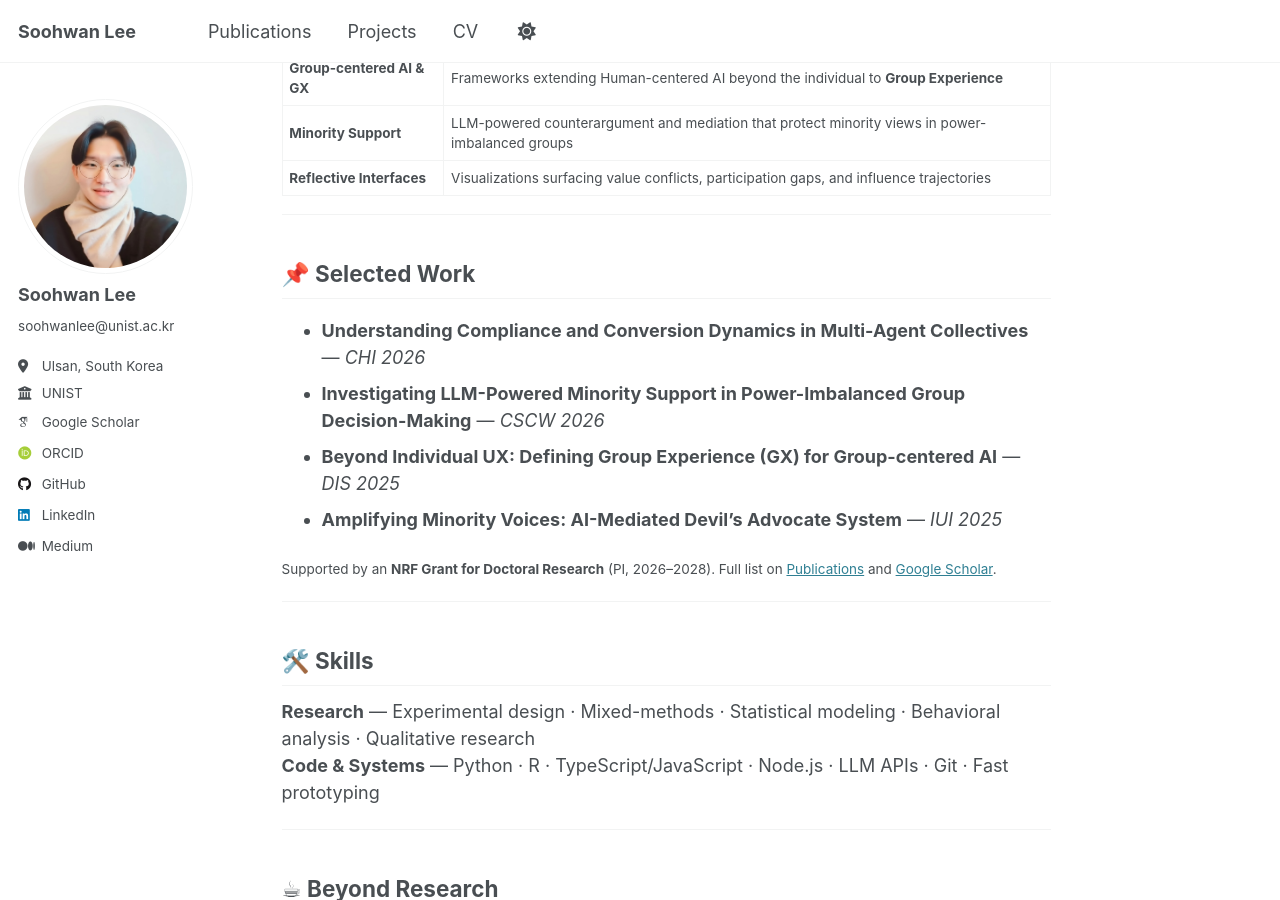
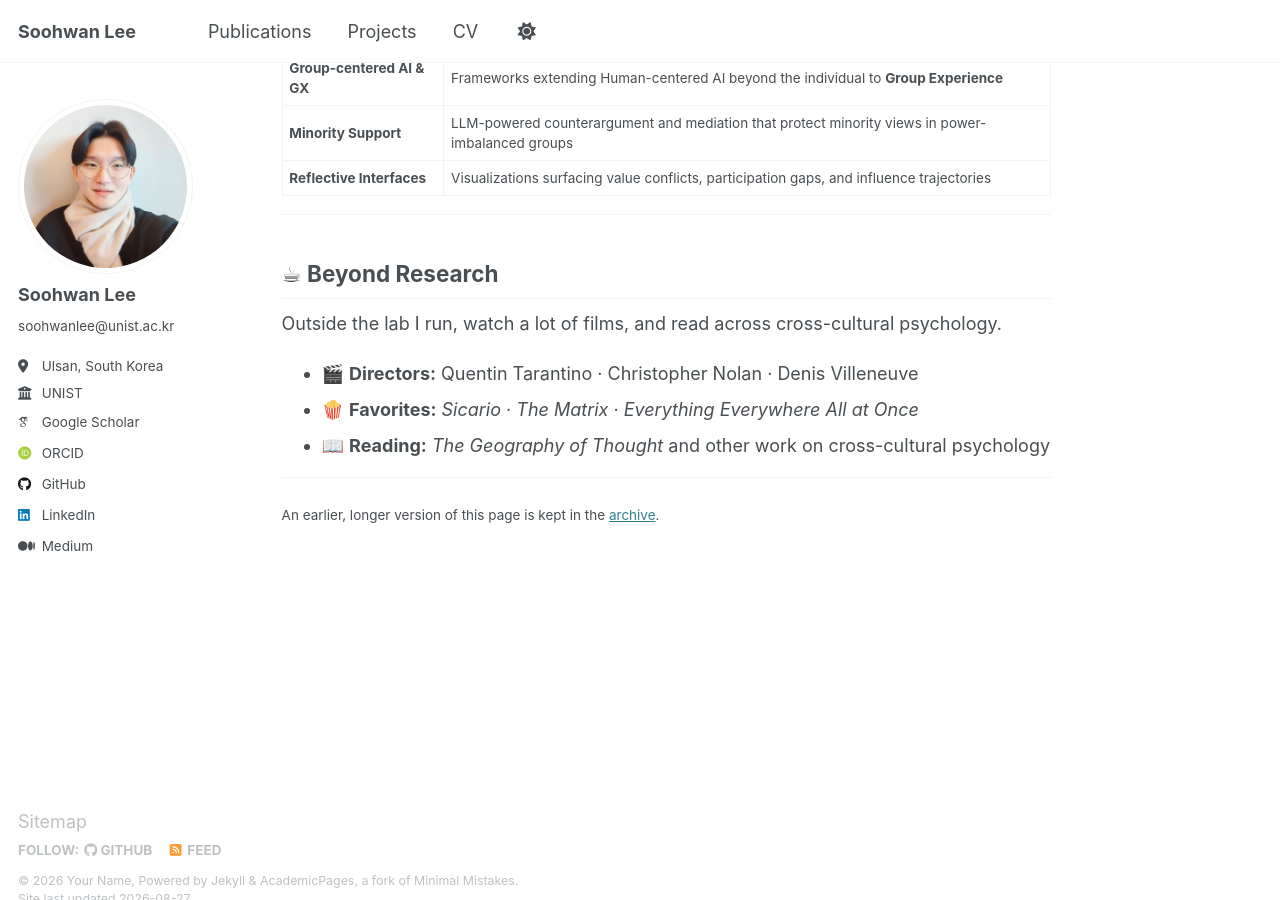
Before and after one commit to Soohwan-Lee/soohwan-lee.github.io, a Jekyll site: the page built from _pages/about.md, in a window 1280 px wide and 900 px high, scrolled down 1240 px. Built offline with Jekyll 4.4.1, drawn with Linux system fonts in a browser that asks for light colours; some web fonts are replaced.

Commit message:
about page section cleanup

```diff
--- a/_pages/about.md
+++ b/_pages/about.md
@@ -44,24 +44,6 @@ I advance the concept of **Group-Centered AI**, reframing user experience as col
 
 ---
 
-## 📌 Selected Work
-
-- **Understanding Compliance and Conversion Dynamics in Multi-Agent Collectives** — *CHI 2026*
-- **Investigating LLM-Powered Minority Support in Power-Imbalanced Group Decision-Making** — *CSCW 2026*
-- **Beyond Individual UX: Defining Group Experience (GX) for Group-centered AI** — *DIS 2025*
-- **Amplifying Minority Voices: AI-Mediated Devil's Advocate System** — *IUI 2025*
-
-<sub>Supported by an **NRF Grant for Doctoral Research** (PI, 2026–2028). Full list on [Publications](/publications/) and [Google Scholar](https://scholar.google.com/citations?user=_iYMyRcAAAAJ&hl=en&oi=ao).</sub>
-
----
-
-## 🛠️ Skills
-
-**Research** — Experimental design · Mixed-methods · Statistical modeling · Behavioral analysis · Qualitative research
-**Code & Systems** — Python · R · TypeScript/JavaScript · Node.js · LLM APIs · Git · Fast prototyping
-
----
-
 ## ☕ Beyond Research
 
 Outside the lab I run, watch a lot of films, and read across cross-cultural psychology.
```
